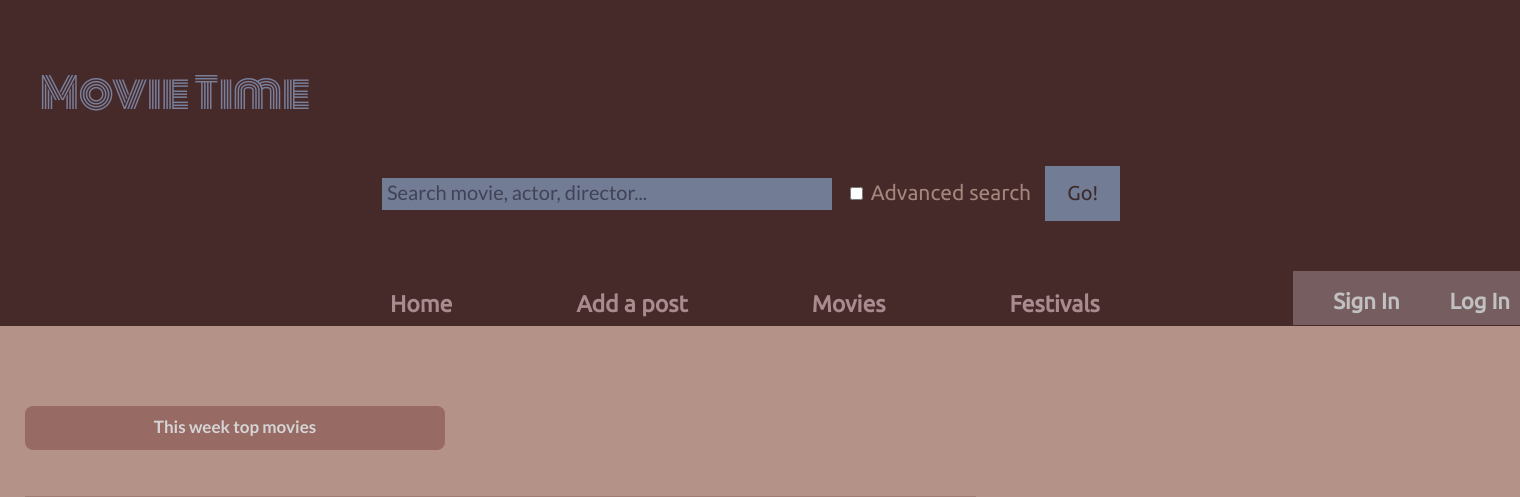
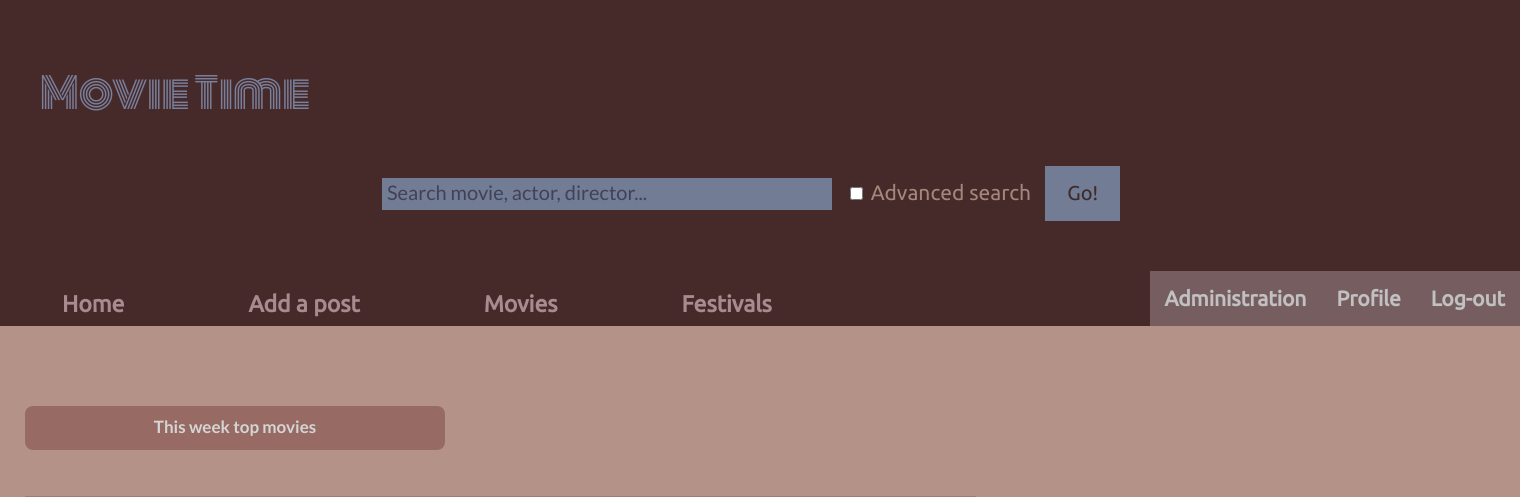
Before and after one commit to booobi/MovieDatabase, a PHP site: page /Home.php in a window 1520 px wide. Shown: the top 497 px of the page. Run offline with PHP 8.4, Linux system fonts and the light colour scheme; the visitor is signed in with stand-in values (Sample User, id 1); some web fonts are replaced.

Commit message:
Separate header logic

```diff
--- a/htdocs/Helpers/UserHelpers.php
+++ b/htdocs/Helpers/UserHelpers.php
@@ -31,7 +31,7 @@ include '../includes/DBOperations.php';
                 $resRow['FirstName'],
                 $resRow['LastName'],
                 $resRow['Password'],
-                $resRow['Password']);
+                $resRow['Role']);
                 return $objUser;
         }
 
--- a/htdocs/Home.php
+++ b/htdocs/Home.php
@@ -17,42 +17,9 @@
 </head>
 
 <body>
-<div class="navigation">
-    <div class="logo"> Movie Time</div>
-
-    <div class="search">
-        <form action="/action_page.php" id = "search-box">
-            <input type="text" placeholder="Search movie, actor, director...">
-        </form>
-        <div class="advanced-search">
-            <input type="checkbox" id="check-adv-search" value="check" >
-            Advanced search
-        </div>
-        <div id = "popup-advanced">
-            <p>this should</p>
-            <p>be</p>
-            <p>a pop-up</p>
-        </div>
-        <button type="submit">Go!</button>
-    </div>
-
-    <div class="user-buttons">
-        <button class="entrance-btn" onclick="signin_show()" id="sign-in-btn">Sign In</button>
-        <button class="entrance-btn" onclick="login_show()" id="log-in-btn">Log In</button>
-        <button class="profile-btn" id="admin-btn">Administration</button>
-        <button class="profile-btn" id="profile-btn">Profile</button>
-        <button class="profile-btn" id="log-out-btn">Log-out</button>
-    </div>
-
-    <div class = "menu">
-        <button class="menu-btn" id="home"> <a href = "Home.php">Home</a></button>
-        <button class="menu-btn" id="add-a-post"> <a href = "AddAPost.php">Add a post </a></button>
-        <button class="menu-btn" id="movies"><a href = "Movies.php">Movies </a></button>
-        <button class="menu-btn" id="movie-festivals"><a href = "Festivals.php">Festivals </a></button>
-
-    </div>
-
-</div>
+<?php
+    include './header.php';
+?>
 
 <div class="desktop-headings">
     <div class="top-week">This week top movies</div>
--- a/htdocs/Services/Login.php
+++ b/htdocs/Services/Login.php
@@ -11,8 +11,9 @@
 		if($user) {
 			//&& $row["IsActive"] == 1){ -- this rule should apply when email confirmation is complete
 			if($user->get("Password") == md5($_POST['password']) && $user->get("IsMalicious") == 0){
-				$_SESSION['userloggedin'] = true;
+				$_SESSION['userLoggedIn'] = true;
 				$_SESSION['username'] = $_POST['email'];
+				$_SESSION['isAdmin'] = $user->isAdmin();
 				echo json_encode([ 'status' => 'success', 'description' => 'You have successfully logged in!']);
 			} else {
 				echo json_encode([ 'status' => 'error', 'description' => 'Please check your username and password!']);
--- a/htdocs/Services/Logout.php
+++ b/htdocs/Services/Logout.php
@@ -1,5 +1,6 @@
 <?php
 	session_start();
-	$_SESSION['userloggedin'] = false;
+	session_destroy();
+
 	echo json_encode([ 'status' => 'success', 'description' => 'You have successfully logged out!']);
 ?>
--- a/htdocs/css/HomeDesign.css
+++ b/htdocs/css/HomeDesign.css
@@ -100,7 +100,8 @@ body {
 
 .menu {
     margin-top: 20px;
-    margin-left: 328px;
+    /* When Administration button shows the styling breaks */
+    /* margin-left: 328px; */
     float: left;
 }
 
@@ -171,7 +172,7 @@ body {
 }
 
 #admin-btn, #profile-btn, #log-out-btn {
-    display: none;
+    /* display: none; */
     float: left;
     overflow: hidden;
 }
@@ -574,10 +575,6 @@ body {
         color: rgba(223, 213, 219, 0.85);
     }
 
-    #admin-btn, #profile-btn, #log-out-btn {
-        display: none;
-    }
-
     .entrance-btn, .user-btn:hover {
         background-color: transparent;
     }
--- /dev/null
+++ b/htdocs/header.php
@@ -0,0 +1,64 @@
+
+    <div class="navigation">
+    <div class="logo"> Movie Time</div>
+
+    <div class="search">
+        <form action="/action_page.php" id = "search-box">
+            <input type="text" placeholder="Search movie, actor, director...">
+        </form>
+        <div class="advanced-search">
+            <input type="checkbox" id="check-adv-search" value="check" >
+            Advanced search
+        </div>
+        <div id = "popup-advanced">
+            <p>this should</p>
+            <p>be</p>
+            <p>a pop-up</p>
+        </div>
+        <button type="submit">Go!</button>
+    </div>
+
+<div id="user-menu-container">
+    <div class="user-buttons">
+        <?php
+            session_start();
+
+            if(isset($_SESSION['isAdmin']) && $_SESSION['isAdmin']) {
+                echo '<button class="profile-btn" id="admin-btn">Administration</button>';
+            }
+
+            if(isset($_SESSION['userLoggedIn']) && $_SESSION['userLoggedIn']) {
+                echo '<button class="profile-btn" id="profile-btn">Profile</button>';
+                echo '<button class="profile-btn" id="log-out-btn">Log-out</button>';
+            } else {
+                echo '<button class="entrance-btn" onclick="signin_show()" id="sign-in-btn">Sign In</button>';
+                echo '<button class="entrance-btn" onclick="login_show()" id="log-in-btn">Log In</button>';
+            }
+        ?>
+
+
+    </div>
+
+    <div class = "menu">
+        <button class="menu-btn" id="home"> <a href = "Home.php">Home</a></button>
+        <button class="menu-btn" id="add-a-post"> <a href = "AddAPost.php">Add a post </a></button>
+        <button class="menu-btn" id="movies"><a href = "Movies.php">Movies </a></button>
+        <button class="menu-btn" id="movie-festivals"><a href = "Festivals.php">Festivals </a></button>
+</div>
+    </div>
+    <script>
+        $('#log-out-btn').click( ()=> {
+            $.ajax({
+                url: '/Services/Logout.php',
+                type: 'POST',
+                dataType: 'json',
+                success: (data) => {
+                    alert(data["description"]);
+                    location.reload();
+                }
+            });
+        });
+    </script>
+
+
+</div>
--- a/htdocs/js/home.js
+++ b/htdocs/js/home.js
@@ -177,11 +177,13 @@ function login_show() {
 }
 //Function to Hide Popup
 function login_hide(){
+	$('form[name="login-form"]').trigger('reset');
 	$('#log-in-box').hide();
 }
 
 //Function To Display Popup
 function signin_show() {
+	$('form[name="signup-form"]').trigger('reset');
 	$('#sign-in-box').show();
 }
 //Function to Hide Popup
```
Also changed, not shown: htdocs/Models/User.php (+6 -3 lines).
